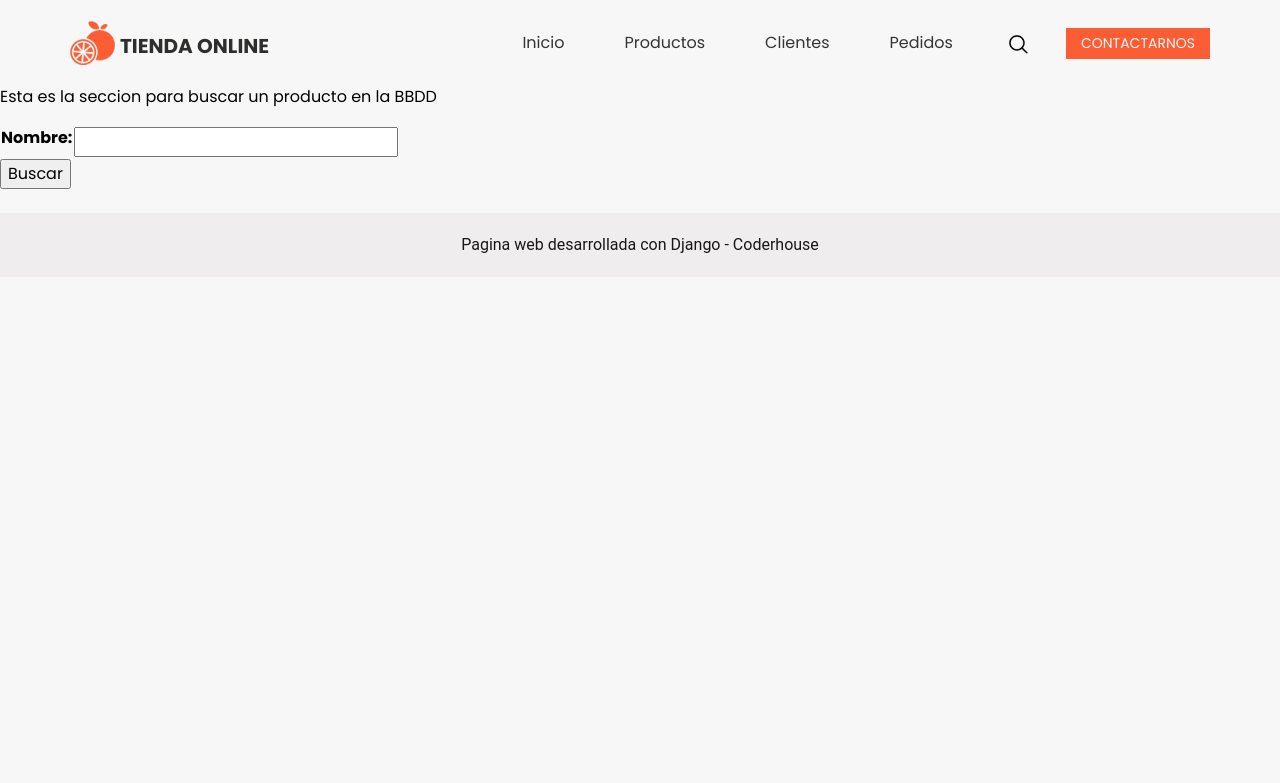
After one commit to feliRios/PY-Coderhouse-PreEntrega3-Lopez-Rios, a Django app: page /productos/buscar_producto/ in a window 1280 px wide. The commit adds this page. Shown: the top 783 px of the page. Run offline with Django 4.2, Linux system fonts and the light colour scheme; some libraries are stand-ins or nearby versions.

Commit message:
Se crea feature para buscar productos

```diff
--- /dev/null
+++ b/tienda_online/core/templates/core/buscar_producto.html
@@ -0,0 +1,22 @@
+{% extends 'core/base.html' %}
+
+{% load static %}
+
+{% block title %} Productos {% endblock title %}
+
+{% block content %}
+
+    <p>Esta es la seccion para buscar un producto en la BBDD</p>
+    <form action="" method="POST"> {% csrf_token %}
+
+        <table>
+
+            {{form.as_table}}
+
+        </table>
+        <input type="submit" value="Buscar">
+
+    </form>
+    <br>
+
+{% endblock content %}
--- a/tienda_online/core/templates/core/productos.html
+++ b/tienda_online/core/templates/core/productos.html
@@ -11,7 +11,7 @@
         <a href="{% url 'anadir_producto' %}" class="text-uppercase custom_orange-btn mr-3">
           AÑADIR UN PRODUCTO
         </a>
-        <a href="{% url 'contacto' %}" class="text-uppercase custom_dark-btn">
+        <a href="{% url 'buscar_producto' %}" class="text-uppercase custom_dark-btn">
           BUSCAR UN PRODUCTO
         </a>
     </div>
--- a/tienda_online/core/views.py
+++ b/tienda_online/core/views.py
@@ -1,5 +1,66 @@
 from django.shortcuts import render
+from django.http import HttpResponse
+from core.models import Articulo, Cliente, Pedido
+from core.forms import SearchProduct
 
 
 def inicio(request):
-    return render(request, 'core/base.html')
+    return render(request, 'core/inicio.html')
+
+
+def clientes(request):
+    return render(request, 'core/clientes.html')
+
+
+def pedidos(request):
+    return render(request, 'core/pedidos.html')
+
+
+def productos(request):
+    return render(request, 'core/productos.html')
+
+
+def anadir_producto(request):
+    return render(request, 'core/anadir_producto.html')
+
+
+def gracias_anadir(request):
+    if request.POST:
+        if len(request.POST['product']) <= 30 and not request.POST['product'].isdigit():
+            if len(request.POST['section']) <= 20 and not request.POST['section'].isdigit():
+                if request.POST['price'].isdigit():
+                    producto = Articulo(nombre=request.POST['product'], seccion=request.POST['section'], precio=request.POST['price'])
+                    producto.save()
+                    return render(request, 'core/gracias_anadir.html')
+                else:
+                    return HttpResponse("Alguno de los datos esta mal")
+            else:
+                return HttpResponse("Alguno de los datos esta mal")
+        else:
+            return HttpResponse("Alguno de los datos esta mal")
+    else:
+        return HttpResponse("Alguno de los datos esta mal")
+
+
+def buscar_producto(request):
+    if request.method == "POST":
+        articulo = request.POST
+        formulario = SearchProduct(articulo)
+
+        if formulario.is_valid():
+            articulos = Articulo.objects.filter(nombre__icontains=articulo['nombre'])
+            return render(request, 'core/producto_encontrado.html', {"query":articulo['nombre'], 'articulos':articulos})
+
+        else:
+            return HttpResponse("los datos que ingresaste no son validos")
+
+    else:
+        formulario = SearchProduct()
+
+    return render(request, 'core/buscar_producto.html', {"form":formulario})
+
+
+
+
+def contacto(request):
+    return render(request, 'core/contacto.html')
--- a/tienda_online/tienda_online/urls.py
+++ b/tienda_online/tienda_online/urls.py
@@ -15,9 +15,16 @@ Including another URLconf
 """
 from django.contrib import admin
 from django.urls import path
-from core.views import inicio
+from core.views import inicio, clientes, pedidos, productos, contacto, anadir_producto, gracias_anadir, buscar_producto
 
 urlpatterns = [
     path('admin/', admin.site.urls),
     path('', inicio, name='index'),
+    path('clientes/', clientes, name='clientes'),
+    path('pedidos/', pedidos, name='pedidos'),
+    path('productos/', productos, name='productos'),
+    path('productos/anadir_producto/', anadir_producto, name='anadir_producto'),
+    path('productos/anadir_producto/gracias_anadir/', gracias_anadir, name='gracias_anadir'),
+    path('productos/buscar_producto/', buscar_producto, name='buscar_producto'),
+    path('contacto/', contacto, name='contacto'),
 ]
```
Also changed, not shown: tienda_online/core/templates/core/producto_encontrado.html (added, +27 -0 lines).
